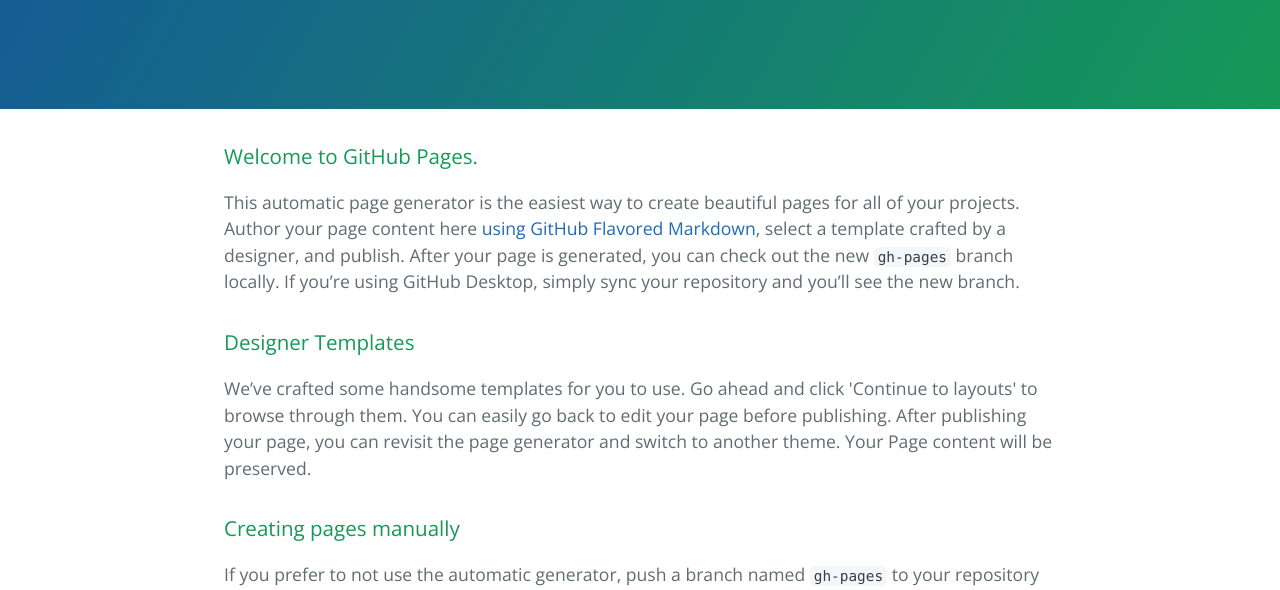
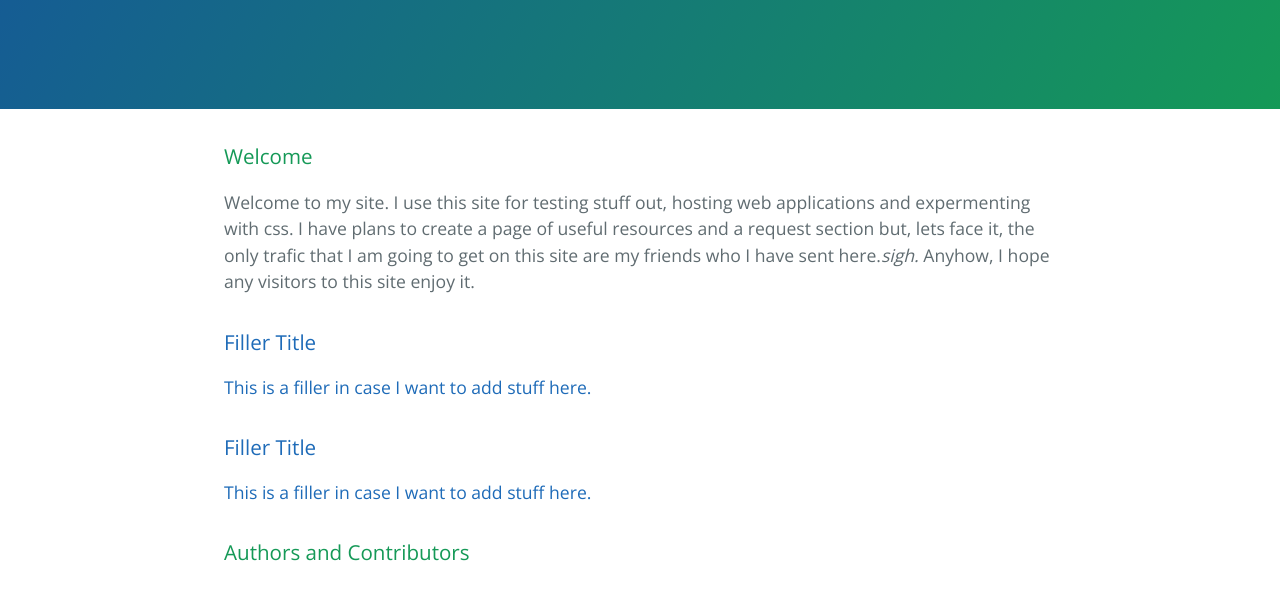
Before and after one commit to BeckBusch/BeckBusch.github.io, a plain HTML site: page index.html in a window 1280 px wide. Shown: the part 208-798 px from the top of the page. Drawn offline with nearby package versions, Linux system fonts and the light colour scheme.

Commit message:
Update index.html

```diff
--- a/index.html
+++ b/index.html
@@ -17,19 +17,19 @@
 
     <section class="main-content">
       <h3>
-<a id="welcome-to-github-pages" class="anchor" href="#welcome-to-github-pages" aria-hidden="true"><span aria-hidden="true" class="octicon octicon-link"></span></a>Welcome to GitHub Pages.</h3>
+<a id="welcome-to-github-pages" class="anchor" href="#welcome-to-github-pages" aria-hidden="true"><span aria-hidden="true" class="octicon octicon-link"></span></a>Welcome</h3>
 
-<p>This automatic page generator is the easiest way to create beautiful pages for all of your projects. Author your page content here <a href="https://guides.github.com/features/mastering-markdown/">using GitHub Flavored Markdown</a>, select a template crafted by a designer, and publish. After your page is generated, you can check out the new <code>gh-pages</code> branch locally. If you’re using GitHub Desktop, simply sync your repository and you’ll see the new branch.</p>
+<p>Welcome to my site. I use this site for testing stuff out, hosting web applications and expermenting with css. I have plans to create a page of useful resources and a request section but, lets face it, the only trafic that I am going to get on this site are my friends who I have sent here.<i>sigh.</i> Anyhow, I hope any visitors to this site enjoy it.</i></p>
 
 <h3>
-<a id="designer-templates" class="anchor" href="#designer-templates" aria-hidden="true"><span aria-hidden="true" class="octicon octicon-link"></span></a>Designer Templates</h3>
+<a id="designer-templates" class="anchor" href="#designer-templates" aria-hidden="true">Filler Title</h3>
 
-<p>We’ve crafted some handsome templates for you to use. Go ahead and click 'Continue to layouts' to browse through them. You can easily go back to edit your page before publishing. After publishing your page, you can revisit the page generator and switch to another theme. Your Page content will be preserved.</p>
+<p>This is a filler in case I want to add stuff here.</p>
 
 <h3>
-<a id="creating-pages-manually" class="anchor" href="#creating-pages-manually" aria-hidden="true"><span aria-hidden="true" class="octicon octicon-link"></span></a>Creating pages manually</h3>
+<a id="creating-pages-manually" class="anchor" href="#creating-pages-manually" aria-hidden="true"><span aria-hidden="true" class="octicon octicon-link">Filler Title</h3>
 
-<p>If you prefer to not use the automatic generator, push a branch named <code>gh-pages</code> to your repository to create a page manually. In addition to supporting regular HTML content, GitHub Pages support Jekyll, a simple, blog aware static site generator. Jekyll makes it easy to create site-wide headers and footers without having to copy them across every page. It also offers intelligent blog support and other advanced templating features.</p>
+<p>This is a filler in case I want to add stuff here.</p>
 
 <h3>
 <a id="authors-and-contributors" class="anchor" href="#authors-and-contributors" aria-hidden="true"><span aria-hidden="true" class="octicon octicon-link"></span></a>Authors and Contributors</h3>
```
